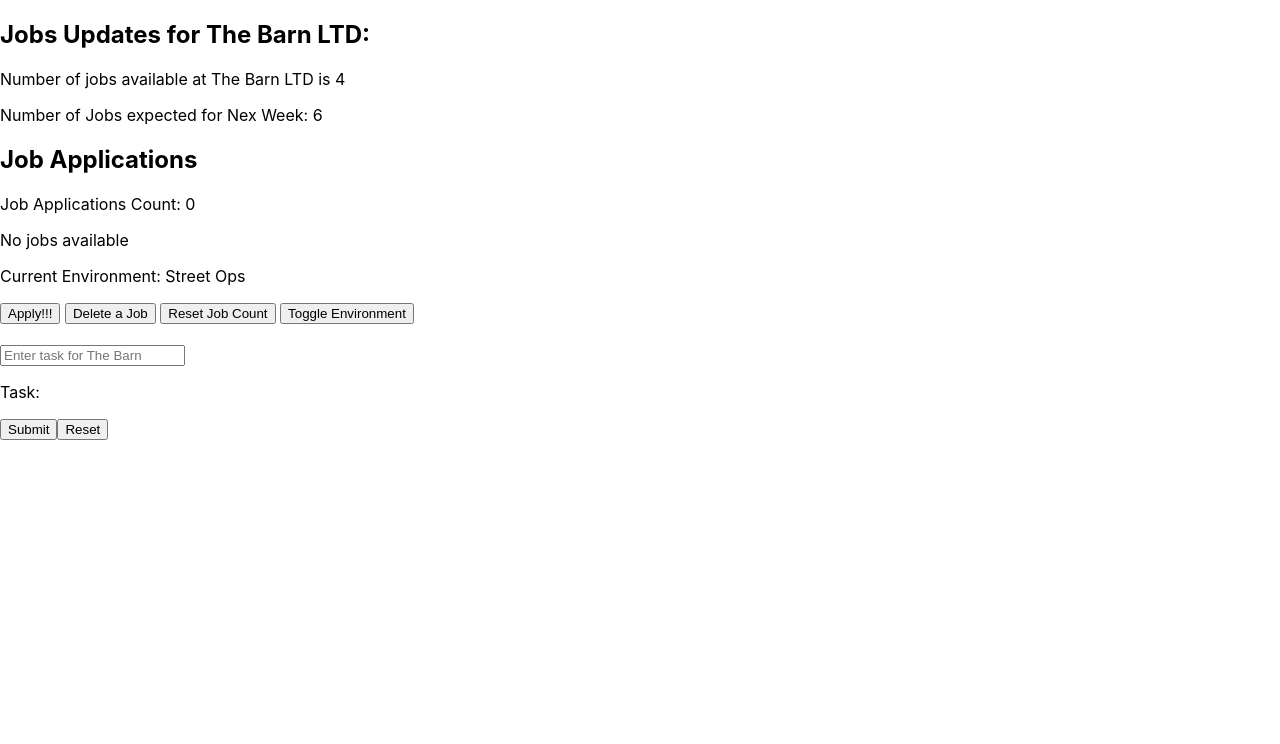
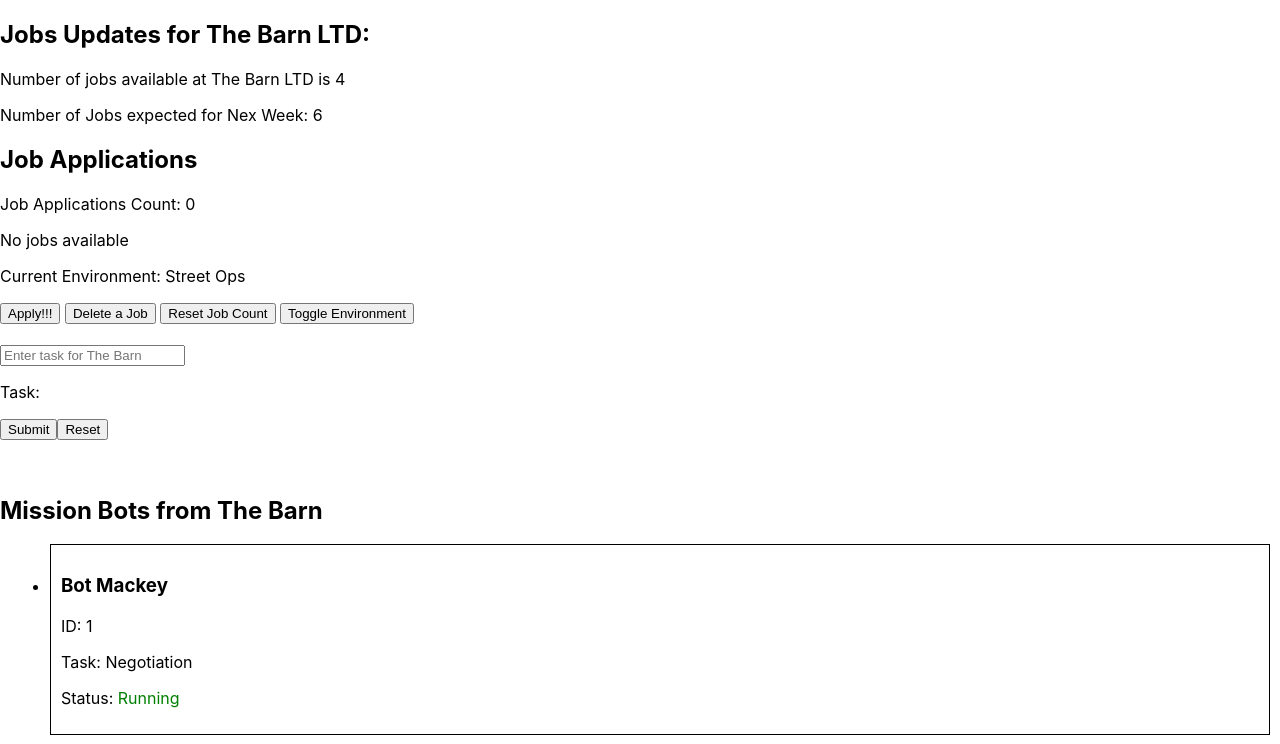
Before and after one commit to Davsan88/dynamic-job-board, a React (Create React App) app: page / in a window 1280 px wide. Shown: the top 744 px of the page. Built offline with nearby package versions, Linux system fonts and the light colour scheme.

Commit message:
Update App.js

```diff
--- a/src/App.js
+++ b/src/App.js
@@ -1,6 +1,7 @@
 import JobBoard from './JobBoard';
 import JobCounter from './JobCounter';
 import { DynamicForm } from './DynamicForm';
+import BotListManager from './BotListManager';
 
 function App() {
   return (
@@ -9,6 +10,8 @@ function App() {
       <JobCounter/>
       <br/>
       <DynamicForm/>
+      <br/>
+      <BotListManager/>
     </div>
   );
 }
```
